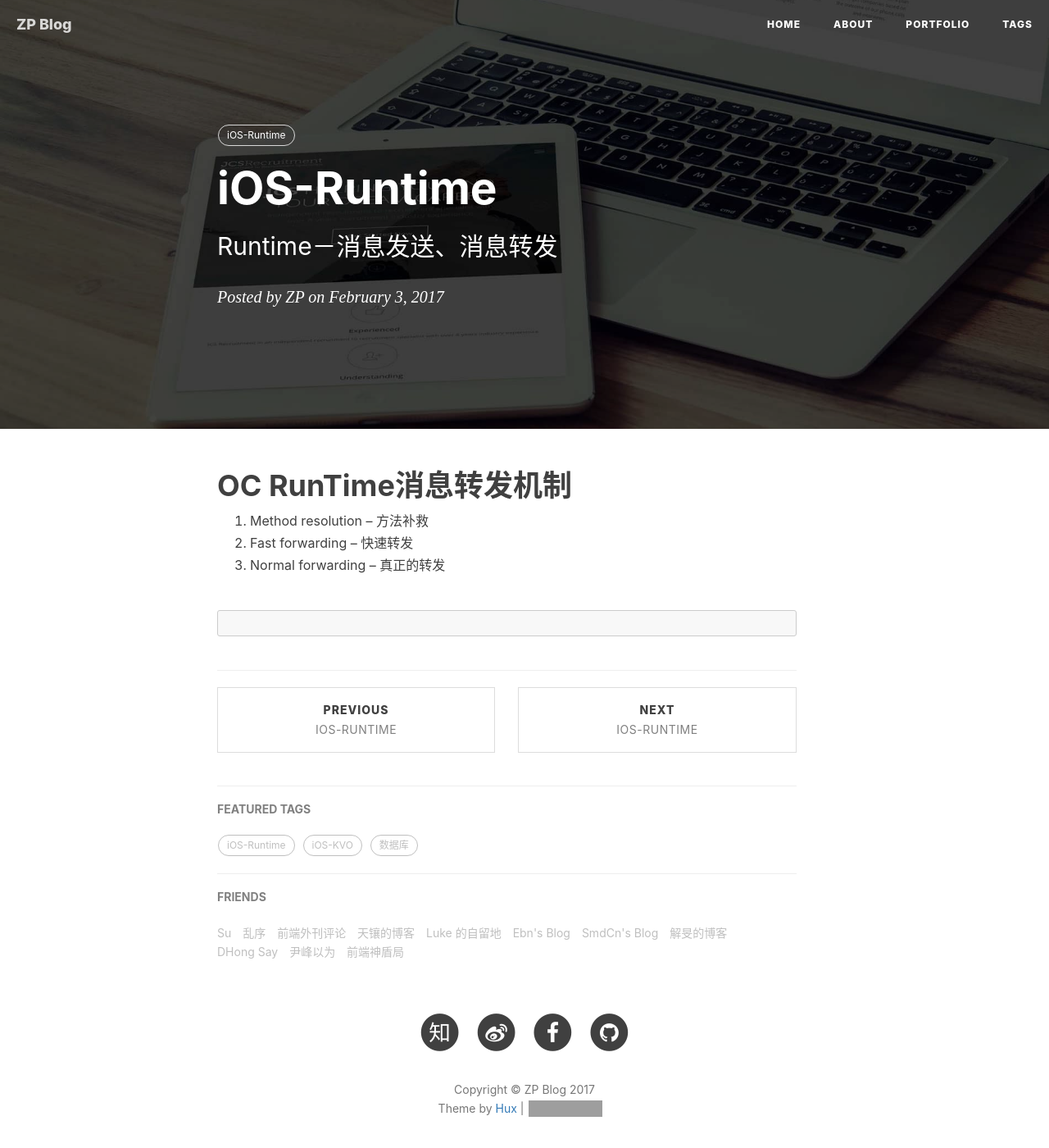
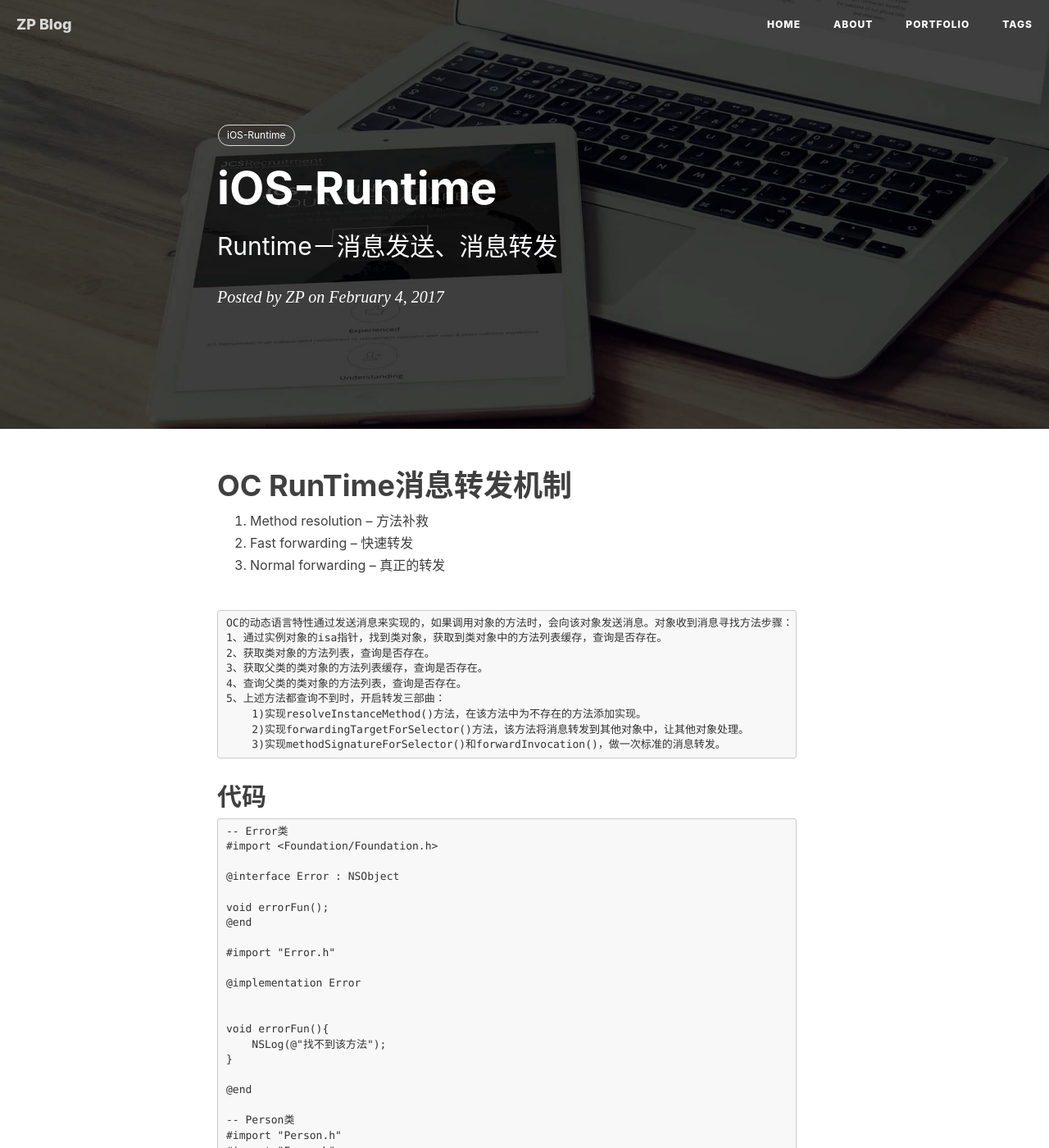
Before and after one commit to u37kl/u37kl.github.io, a Jekyll site: the page built from _posts/2017-02-04-iOS-Runtime.markdown, in a window 1280 px wide and 1400 px high. Shown: the whole window at 82% size. Built offline with Jekyll 4.4.1, drawn with Linux system fonts in a browser that asks for light colours; nearby versions of some CDN libraries; comment, search, counter and statistics services are not loaded; some of the changed text lies outside the part shown; grey boxes are pictures that could not be loaded.

````diff
--- a/_posts/2017-02-02-iOS-Runtime.markdown
+++ b/_posts/2017-02-02-iOS-Runtime.markdown
@@ -257,7 +257,10 @@
 
 // 类中方法、协议存在性判断
 BOOL class_respondsToSelector(Class cls, SEL sel) －－ 判断该类是否实现该方法
+
 BOOL class_conformsToProtocol(Class cls, Protocol *protocol)－－判断该类是否遵循某个协议
+
+
 
 ```
 
@@ -439,7 +442,7 @@
 ## 获取方法
 
 ```
-// 向类对象、元类对象添加方法
+// 向类对象、元类对象的方法列表中添加方法(分别添加的是对象方法、类方法)，如果添加了已存在的SEL，添加失败
 BOOL class_addMethod(Class cls, SEL name,  IMP imp, const char *types)
 // 获取实例对象的实例方法结构体
 Method class_getInstanceMethod(Class aClass, SEL aSelector);
--- a/_posts/2017-02-04-iOS-Runtime.markdown
+++ b/_posts/2017-02-04-iOS-Runtime.markdown
@@ -18,5 +18,95 @@
 
 
 ```
+OC的动态语言特性通过发送消息来实现的，如果调用对象的方法时，会向该对象发送消息。对象收到消息寻找方法步骤：
+1、通过实例对象的isa指针，找到类对象，获取到类对象中的方法列表缓存，查询是否存在。
+2、获取类对象的方法列表，查询是否存在。
+3、获取父类的类对象的方法列表缓存，查询是否存在。
+4、查询父类的类对象的方法列表，查询是否存在。
+5、上述方法都查询不到时，开启转发三部曲：
+    1)实现resolveInstanceMethod()方法，在该方法中为不存在的方法添加实现。
+    2)实现forwardingTargetForSelector()方法，该方法将消息转发到其他对象中，让其他对象处理。
+    3)实现methodSignatureForSelector()和forwardInvocation()，做一次标准的消息转发。
+```
+
+## 代码
 
 ```
+-- Error类
+#import <Foundation/Foundation.h>
+
+@interface Error : NSObject
+
+void errorFun();
+@end
+
+#import "Error.h"
+
+@implementation Error
+
+
+void errorFun(){
+    NSLog(@"找不到该方法");
+}
+
+@end
+
+-- Person类
+#import "Person.h"
+#import "Error.h"
+#import <objc/objc-runtime.h>
+@implementation Person
+
+void fooMethod(id obj, SEL _cmd)
+{
+    NSLog(@"Doing foo");
+}
+
+
+// 手动向该类添加一个方法名为 "runPerson" 实例方法
++ (BOOL)resolveInstanceMethod:(SEL)aSEL
+{
+    if(aSEL == @selector(runPerson)){
+        class_addMethod([self class], aSEL, (IMP)fooMethod, "v@");
+        return YES;
+    }
+    return [super resolveInstanceMethod:aSEL];
+}
+
+// 将消息转发给其他类处理，返回该类的实例对象
+- (id)forwardingTargetForSelector:(SEL)aSelector
+{
+    if (aSelector == @selector(runPerson)) {
+        Error *error = [[Error alloc] init];
+        class_addMethod([error class], aSelector, (IMP)errorFun, "v@");
+        return error;
+    }
+
+    return nil;
+}
+
+// 生成一个NSMethodSignature对象，让forwardInvocation()方法处理
+- (NSMethodSignature *)methodSignatureForSelector:(SEL)aSelector
+{
+    NSString *sel = NSStringFromSelector(aSelector);
+
+    if ([sel isEqualToString:@"runPerson"]) {
+        class_addMethod([[Error new] class], aSelector, (IMP)errorFun, "v@:@");
+        NSMethodSignature *sig = [[Error new] methodSignatureForSelector:aSelector];
+        return sig;
+    }
+    return [super methodSignatureForSelector:aSelector];
+}
+
+// 将消息转发给其他类的实例对象
+- (void)forwardInvocation:(NSInvocation *)anInvocation
+{
+    NSLog(@"%@", anInvocation);
+        Error *error = [[Error alloc] init];
+    if ([error respondsToSelector:anInvocation.selector]) {
+
+        [anInvocation invokeWithTarget:error];
+    }
+}
+
+```
````
Also changed, not shown: other parts of _posts/2017-02-04-iOS-Runtime.markdown (+1 -1 lines), _posts/2017-02-05-iOS-Runtime.markdown (added, +191 -0 lines).
